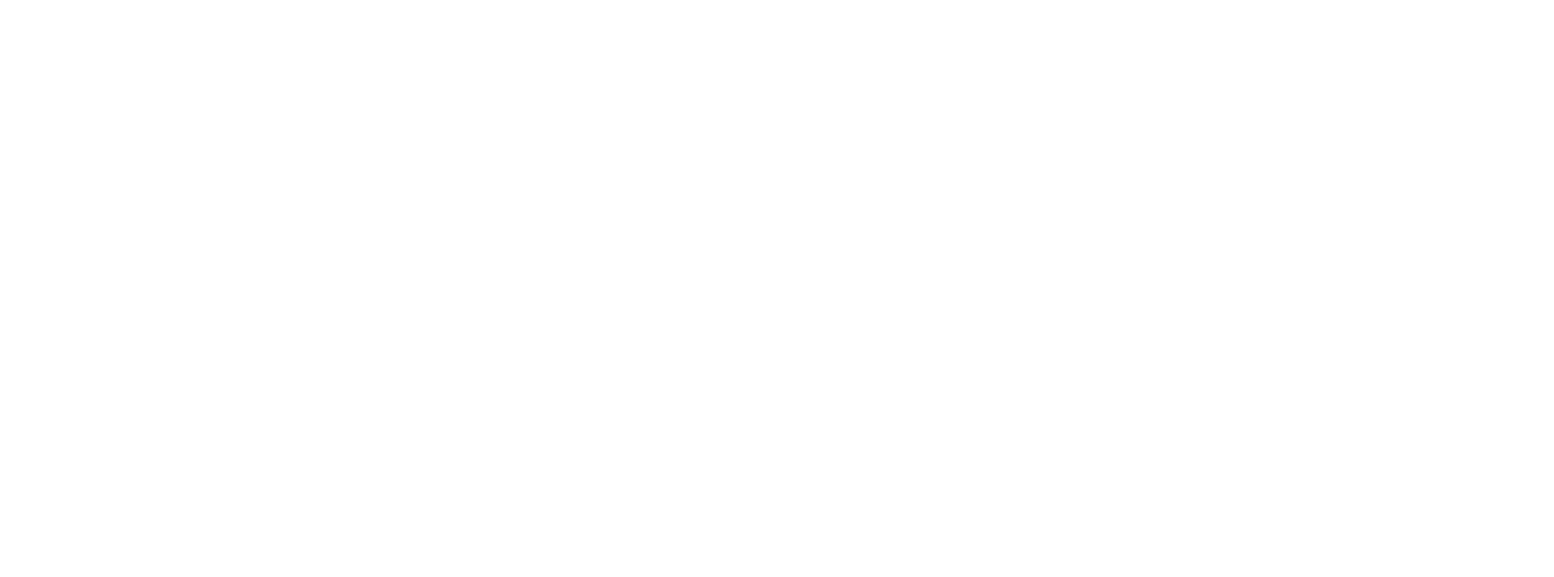
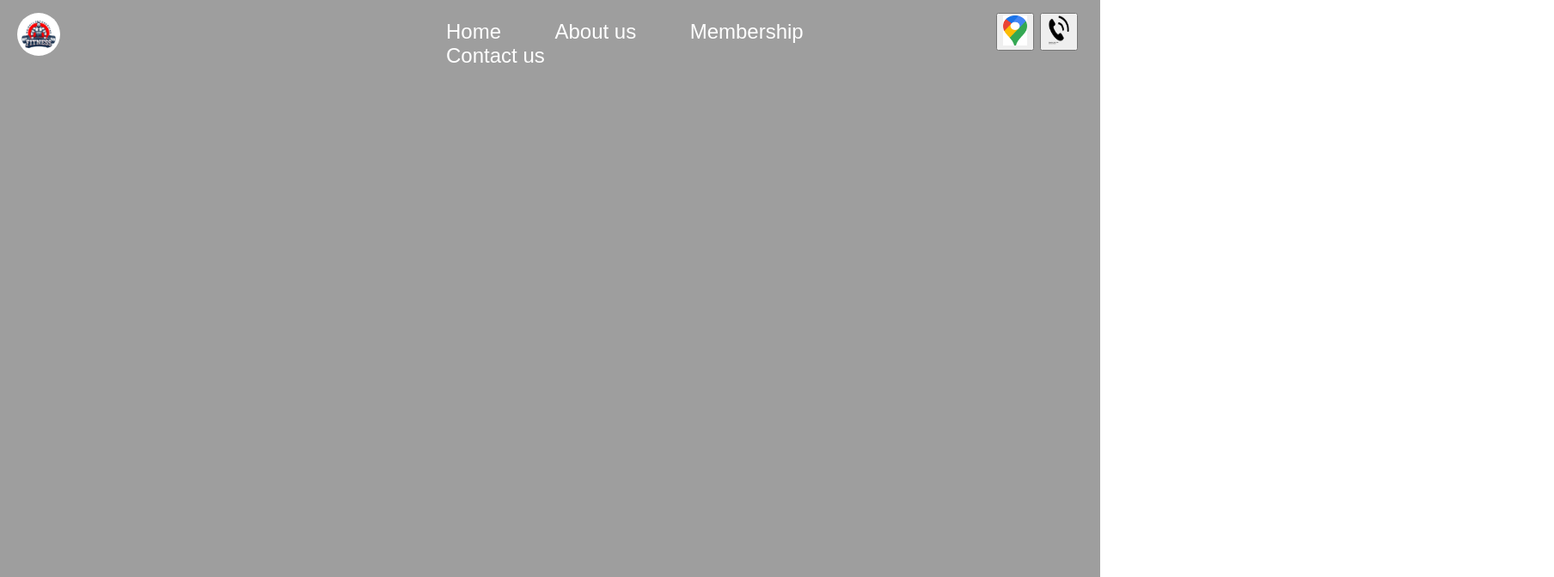
Before and after one commit to Aashutosh24/Project_Gym, a plain HTML site: page newindex.html in a window 1280 px wide. Shown: the top 672 px of the page at 86% size, 1808 px wide, since content can reach past the window. Drawn offline with Linux system fonts and the light colour scheme; grey boxes are pictures that could not be loaded.

Commit message:
newindex

```diff
--- a/Style.css
+++ b/Style.css
@@ -78,9 +78,9 @@ html{
     Top: 55em;
     /* border: 2px solid white; */
     background-color: blueviolet;
-    width: 69vw;
-    padding: 45px;
-    left: 18em;
+    /* width: 69vw;
+    padding: 45px; */
+    /* left: 18em; */
     border-radius: 16px;
 }
 #intro{
@@ -89,7 +89,7 @@ html{
     left: 60px;
     font-weight: bolder;
     font-size: 70px;
-    width: 490px;
+    /* width: 490px; */
     color: rgb(160, 220, 160);
     text-shadow: 45%;
     font-family: cursive;
--- a/newindex.html
+++ b/newindex.html
@@ -4,8 +4,31 @@
     <meta charset="UTF-8">
     <meta name="viewport" content="width=device-width, initial-scale=1.0">
     <title>Fitness Club</title>
+    <link rel="stylesheet" href="Style.css">
 </head>
 <body>
+    <header>
+        <nav id = "navbar">
+            <div class="left">
+                <img src="Img/Logo bodybuilder.jpg" alt="our logo">
+            </div>
+            <div class="centre">
+                <li> <a href="#Home">Home</a></li>
+                <li><a href="#">About us</a></li>
+                <li><a href="#">Membership</a></li>
+                <li><a href="#">Contact us</a></li>
+            </div>
+            <div class="right">
+                <button class="map"><a href="maps"><img src="Img/maps.png" alt=""></a> </button>
+                <button class="call"><a href="call"><img src="Img/noun-call-us-1043108.png" alt=""></a></button>
+            </div>
+        </nav>
+    </header>
+    <section id="home">
 
+    </section>
+        <div id="about">
+            <h1>About Us</h1>
+        </div>
 </body>
 </html>
```
Also changed, not shown: index.html (+2 -2 lines).
